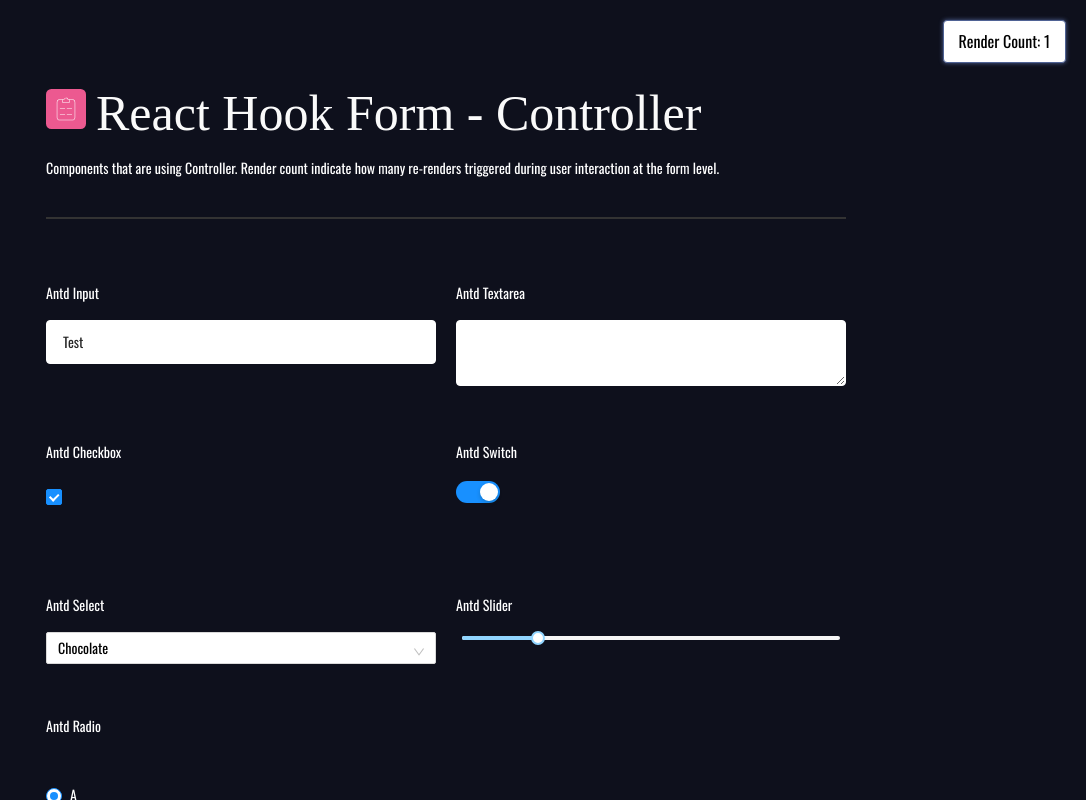
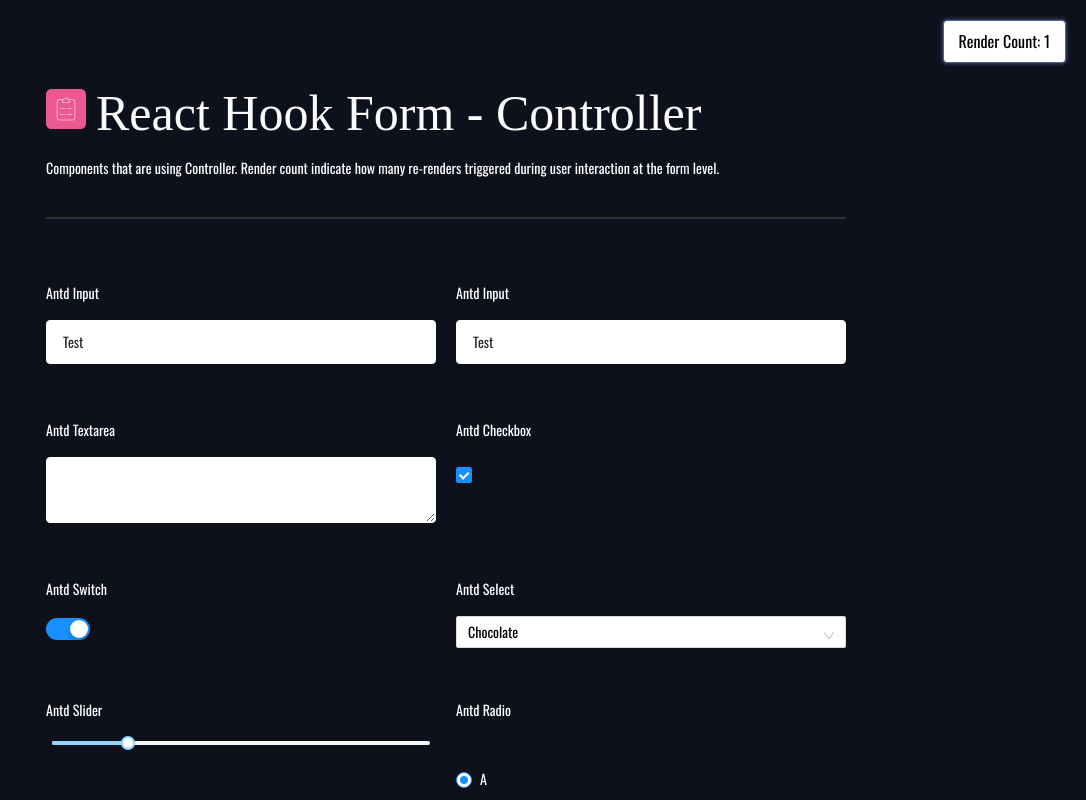
Before and after one commit to kich555/Practicing-React-Hook-Form, a React (Create React App) app: page / in a window 1280 px wide. Shown: the whole page, without its empty margins (194-1280 px from the left). Built offline with nearby package versions, Linux system fonts and the light colour scheme.

Commit message:
Add...some legacy changes

```diff
--- a/src/AndtD.js
+++ b/src/AndtD.js
@@ -12,6 +12,11 @@
         <label>Antd Input</label>
         <Controller placeholder="AntD Input" control={control} name="AntdInput" render={({ field }) => <Input {...field} />} />
         <ErrorMessage errors={errors} name="AntdInput" message="This is required" />
+      </section>
+      <section>
+        <label>Antd Input</label>
+        <Controller placeholder="AntD Input" control={control} name="AntdInputB" render={({ field }) => <Input {...field} />} />
+        <ErrorMessage errors={errors} name="AntdInputB" message="This is required" />
       </section>
       <section>
         <label>Antd Textarea</label>
--- a/src/App.js
+++ b/src/App.js
@@ -18,6 +18,7 @@
 
 const defaultValues = {
   AntdInput: 'Test',
+  AntdInputB: 'Test',
   AntdTextArea: '',
   AntdCheckbox: true,
   AntdSwitch: true,
```
